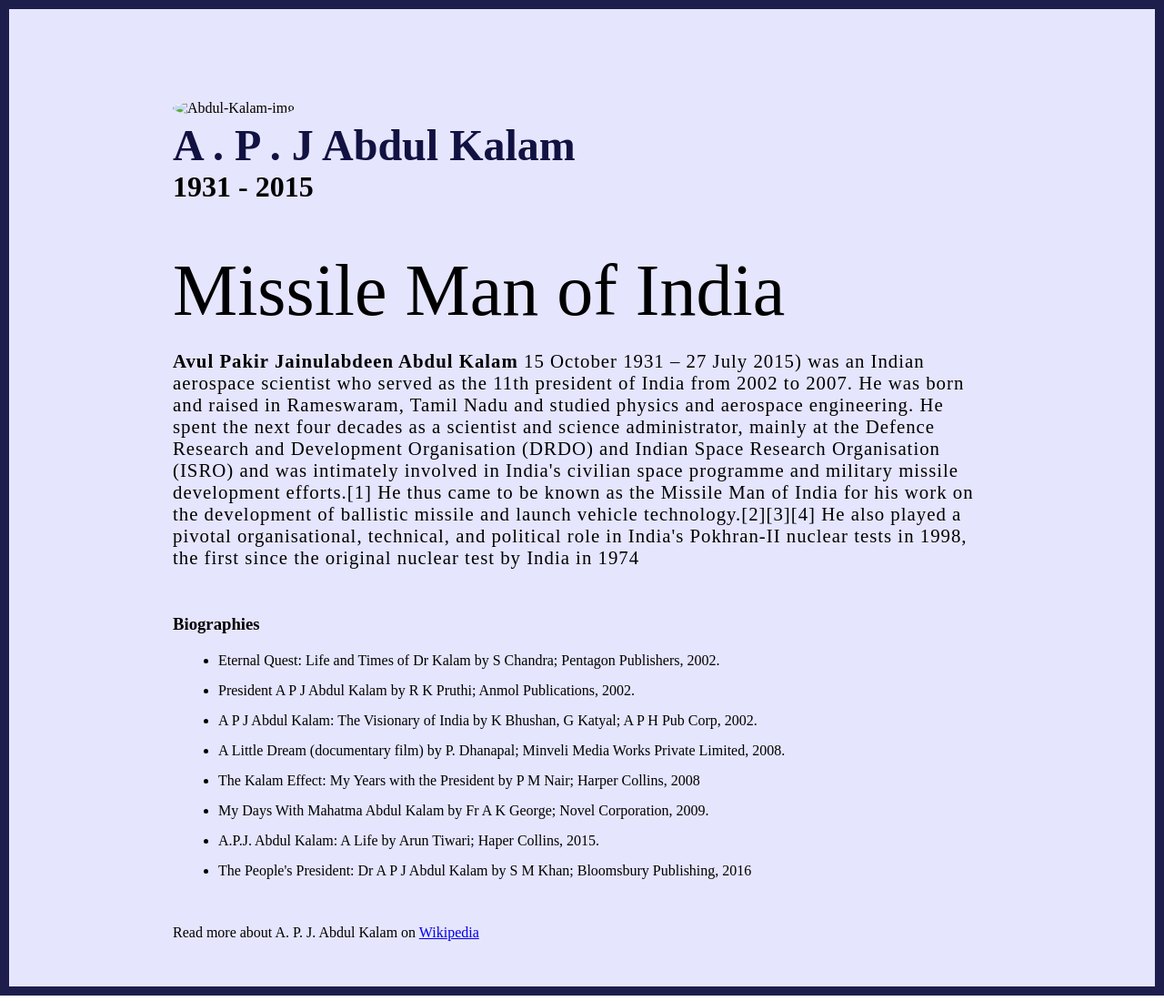
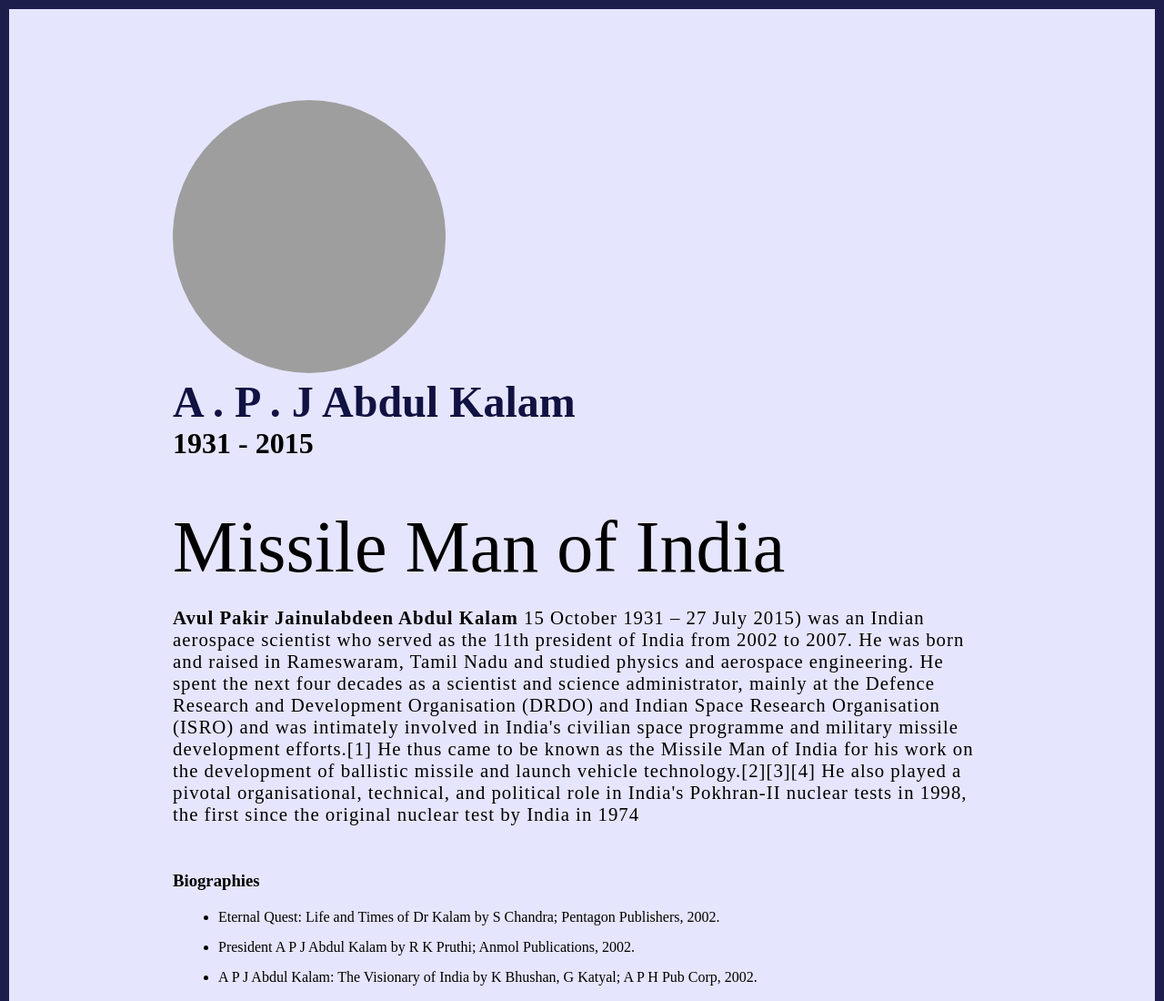
Before and after one commit to RSwebdevelop/Tribute-Page, a plain HTML site: page index.html in a window 1280 px wide. Shown: the top 1100 px of the page at 91% size. Drawn offline with Linux system fonts and the light colour scheme; the site is published under a folder, as on GitHub Pages, so addresses that start at the root find nothing.

Commit message:
final-update-done

```diff
--- a/index.html
+++ b/index.html
@@ -11,11 +11,10 @@
    <div class="container">
     <div class="Missile-man">
         <section class="top_section">
-            <img class="kalam-img" src="/images/apj.jpg" alt="Abdul-Kalam-img">
+            <img class="kalam-img" src="./images/apj.jpg" alt="Abdul-Kalam-img"/>
             <h1>A . P . J Abdul Kalam</h1>
             <h3>1931 - 2015</h3>
         </section>
-
         <div class="heading">
         <h1>Missile Man of India</h1>
         <p><strong> Avul Pakir Jainulabdeen Abdul Kalam </strong>15 October 1931 – 27 July 2015) was an Indian aerospace scientist who served as the 11th president of India from 2002 to 2007. He was born and raised in Rameswaram, Tamil Nadu and studied physics and aerospace engineering. He spent the next four decades as a scientist and science administrator, mainly at the Defence Research and Development Organisation (DRDO) and Indian Space Research Organisation (ISRO) and was intimately involved in India's civilian space programme and military missile development efforts.[1] He thus came to be known as the Missile Man of India for his work on the development of ballistic missile and launch vehicle technology.[2][3][4] He also played a pivotal organisational, technical, and political role in India's Pokhran-II nuclear tests in 1998, the first since the original nuclear test by India in 1974</p>
--- a/style.css
+++ b/style.css
@@ -59,15 +59,19 @@
 .footer h3 {
     margin-bottom: 20px;
 }
+
 .footer ul {
     margin-left: 50px;
 }
+
 .footer li {
     margin-bottom: 15px;
 }
+
 .footer li {
     margin-bottom: 15px;
 }
+
 .footer p {
     margin: 50px 0;
     text-align: start;
```
